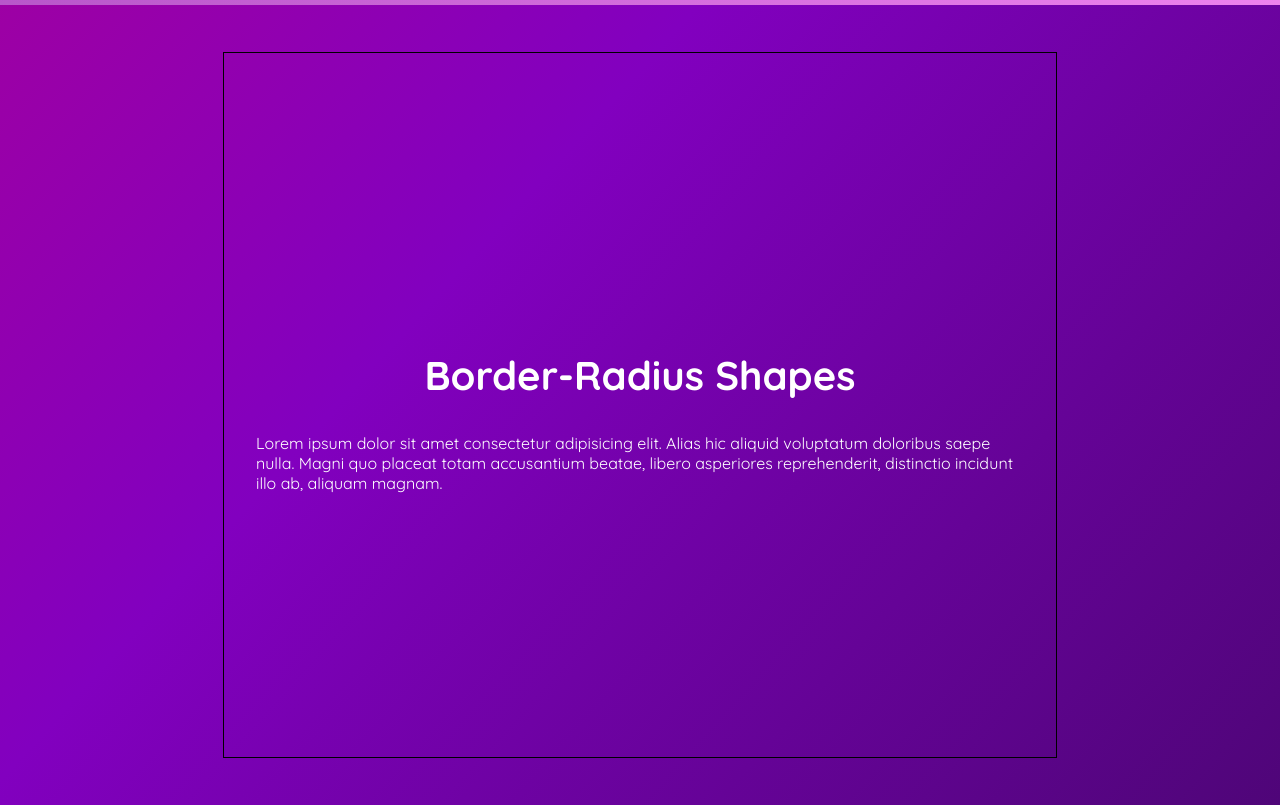
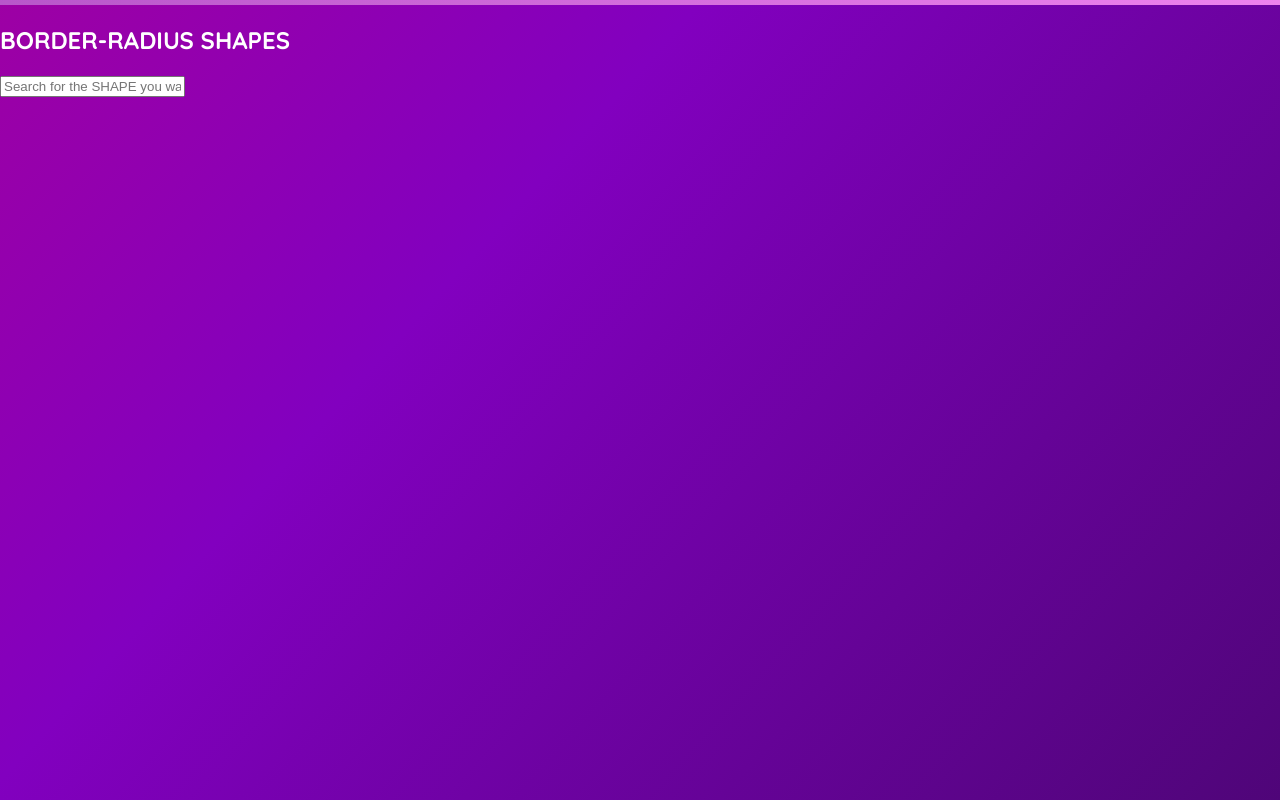
Before and after one commit to S0lturn3/Strange-Shapes, a plain HTML site: page index.html in a window 1280 px wide. Drawn offline with Linux system fonts and the light colour scheme.

Commit message:
New design idea

```diff
--- a/index.html
+++ b/index.html
@@ -8,20 +8,28 @@
         <link rel="stylesheet" href="src/style.css">
         <link rel="icon" href="src/favicon.png" type="image/x-icon">
 
-        <title>CSS Border-Radius Shapes</title>
+        <title>Border-Radius Shapes</title>
     </head>
 
     <body>
         <div id="gradientBar"></div>
 
-        <div class="homeScreen">
-            <div class="centerDiv">
-                <h2>Border-Radius Shapes</h2>
+        <h2 id="title">BORDER-RADIUS SHAPES</h2>
 
-                <span class="description">Lorem ipsum dolor sit amet consectetur adipisicing elit. Alias hic aliquid voluptatum doloribus saepe nulla. Magni quo placeat totam accusantium beatae, libero asperiores reprehenderit, distinctio incidunt illo ab, aliquam magnam.</span>
+        <div class="mainDiv">
+            <div class="rainbowBorder">
+                <div class="insideContent">
+                    <div class="search-bar"><input type="text" name="shape-name" id="shapeNameInput" placeholder="Search for the SHAPE you want..."></div>
 
+                    <div class="shapes-gallery"></div>
+                </div>
             </div>
         </div>
+
+        <footer id="footer">
+            <div class="name"></div>
+            <div class="links"></div>
+        </footer>
 
         <script src="src/script.js"></script>
     </body>
```
Also changed, not shown: README.md.
